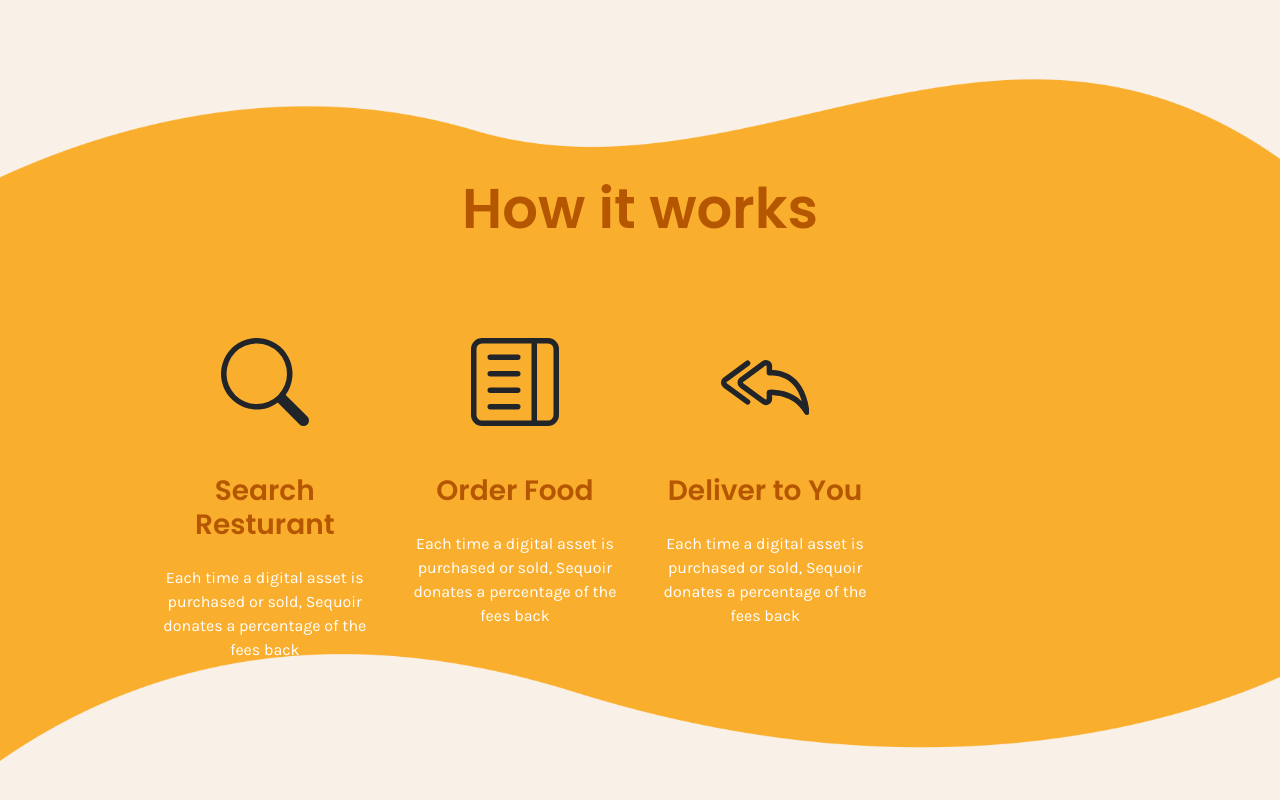
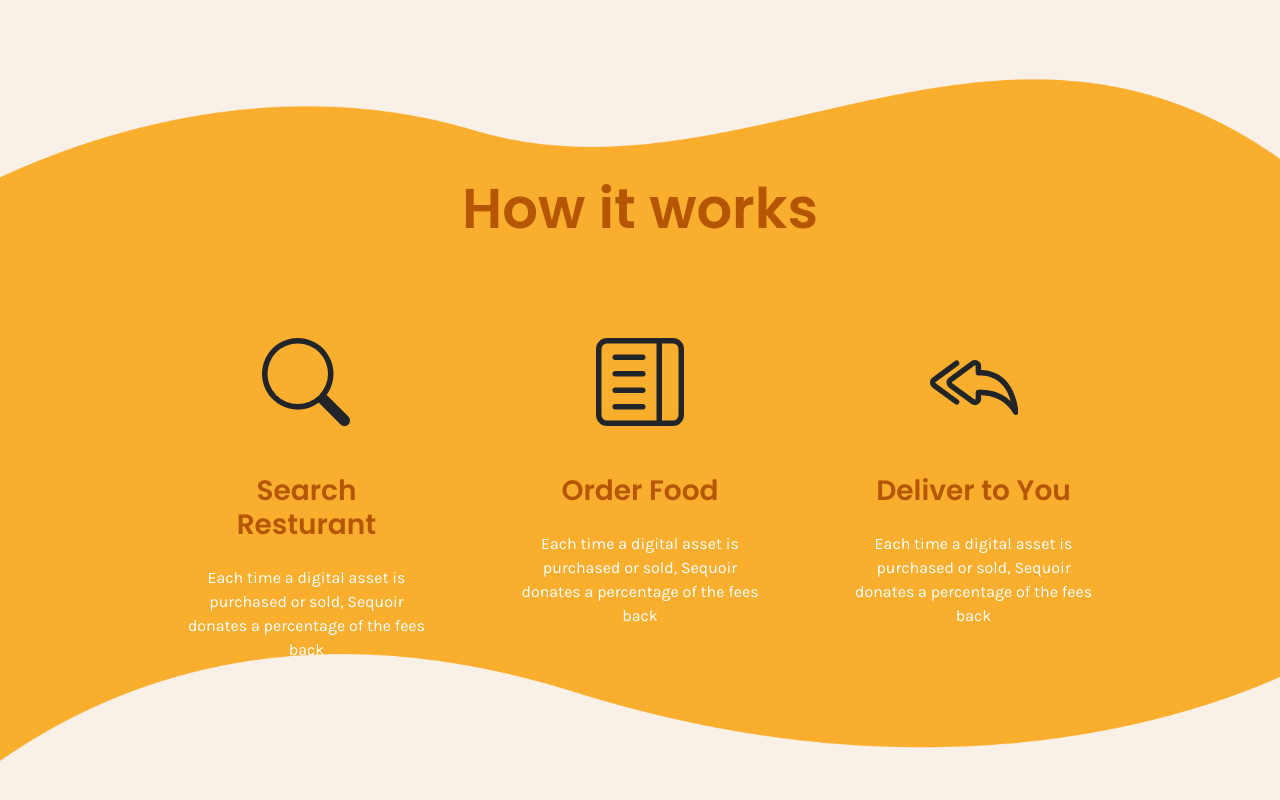
Before and after one commit to mreskini/FoodApp, a React (Create React App) app: page / in a window 1280 px wide. Shown: the part 2002-2802 px from the top of the page. Built offline with nearby package versions, Linux system fonts and the light colour scheme.

Commit message:
added some pddings for the items styles

```diff
--- a/src/components/how-to-section.jsx
+++ b/src/components/how-to-section.jsx
@@ -8,7 +8,7 @@ const HowTo = () => {
             </div>
             <div className="my-5 py-5">
                 <div className="row">
-                    <div className="col-lg-3 text-center">
+                    <div className="col-lg-4 text-center px-5">
                         <BsSearch className="display-2 mb-4" />
                         <h1 className="how-to-section-title h3 font-weight-600 text-center my-4">
                             Search Resturant
@@ -18,7 +18,7 @@ const HowTo = () => {
                             Sequoir donates a percentage of the fees back
                         </p>
                     </div>
-                    <div className="col-lg-3 text-center">
+                    <div className="col-lg-4 text-center px-5">
                         <BsLayoutTextSidebar className="display-2 mb-4" />
                         <h1 className="how-to-section-title h3 font-weight-600 text-center my-4">
                             Order Food
@@ -28,7 +28,7 @@ const HowTo = () => {
                             Sequoir donates a percentage of the fees back
                         </p>
                     </div>
-                    <div className="col-lg-3 text-center">
+                    <div className="col-lg-4 text-center px-5">
                         <BsReplyAll className="display-2 mb-4" />
                         <h1 className="how-to-section-title h3 font-weight-600 text-center my-4">
                             Deliver to You
```
